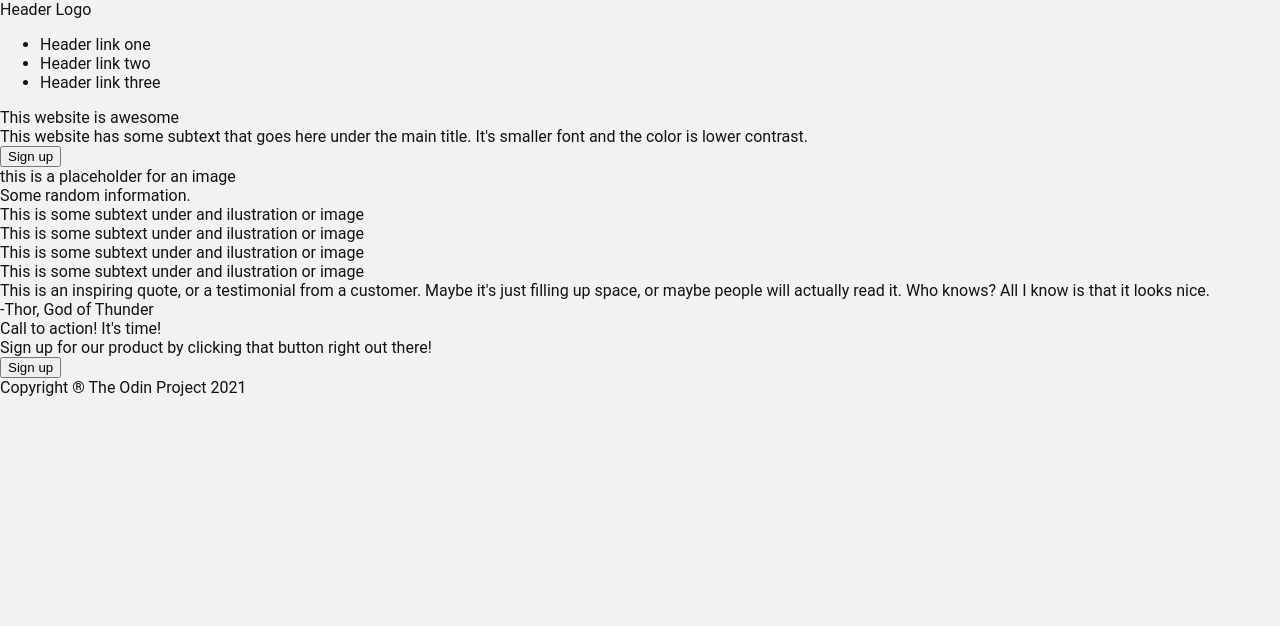
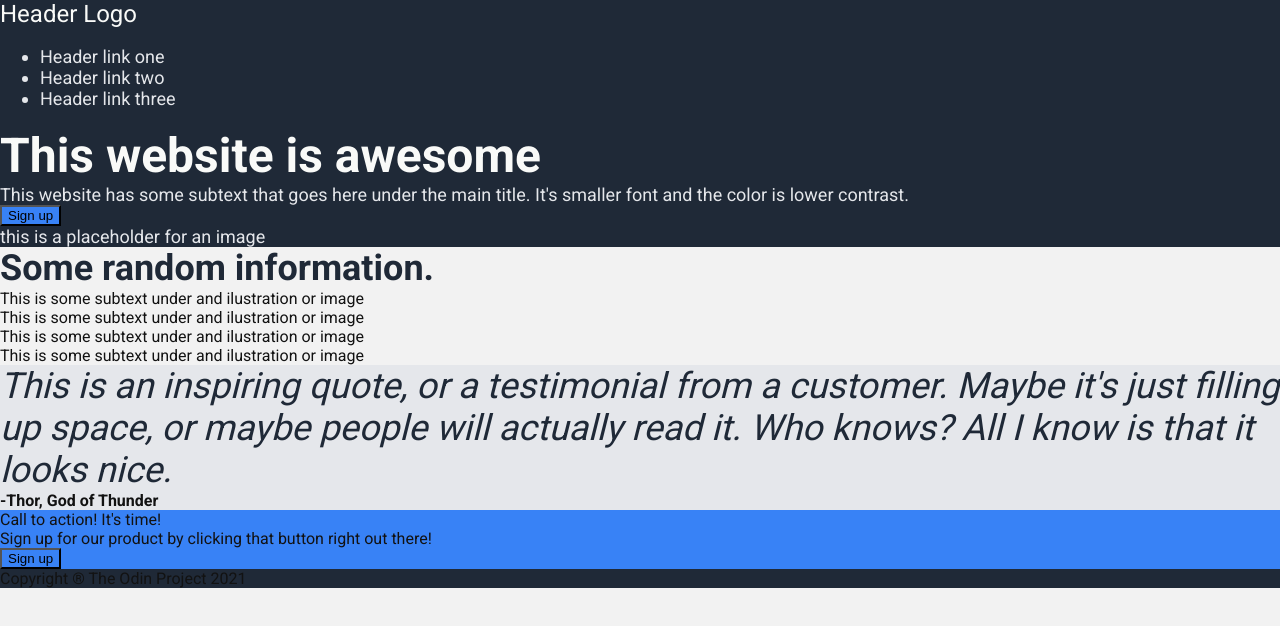
Before and after one commit to sosaian/Odin-landing-page, a plain HTML site: page index.html in a window 1280 px wide. Drawn offline with Linux system fonts and the light colour scheme.

Commit message:
Add CSS for background and typography of the page

```diff
--- a/style.css
+++ b/style.css
@@ -1,3 +1,5 @@
+@import url('https://fonts.googleapis.com/css2?family=Roboto:wght@400;700&display=swap');
+
 html
 {
 	box-sizing: border-box; /* Usado para responsive design */
@@ -15,4 +17,61 @@ body
 	font-family: Roboto, serif;
 	max-width: 100vw; /* vw: viewport width; expresado en % */
 	margin: 0px;
+
+    display: flex;
+    flex-direction: column;
 }
+
+.header, .hero, .footer
+{
+    background-color: #1F2937;
+}
+
+.header-logo
+{
+    font-size: 24px;
+    color: #F9FAF8;
+}
+
+.links, .hero-secondary-text, .imgPlaceholder, footer
+{
+    font-size: 18px;
+    color: #E5E7EB;
+}
+
+.hero-main-text
+{
+    font-size: 48px;
+    font-weight: 800;
+    color: #F9FAf8;
+}
+
+button, .cta
+{
+    background-color: #3882F6;
+}
+
+.informationHeader
+{
+    font-size: 36px;
+    font-weight: 800;
+    color: #1F2937;
+}
+
+.quote
+{
+    background-color: #E5E7EB;
+}
+
+.quoteText
+{
+    font-size: 36px;
+    font-weight: 300;
+    font-style: italic;
+    color: #1F2937;
+}
+
+.quoteAuthor
+{
+    font-weight: 800;
+}
```
